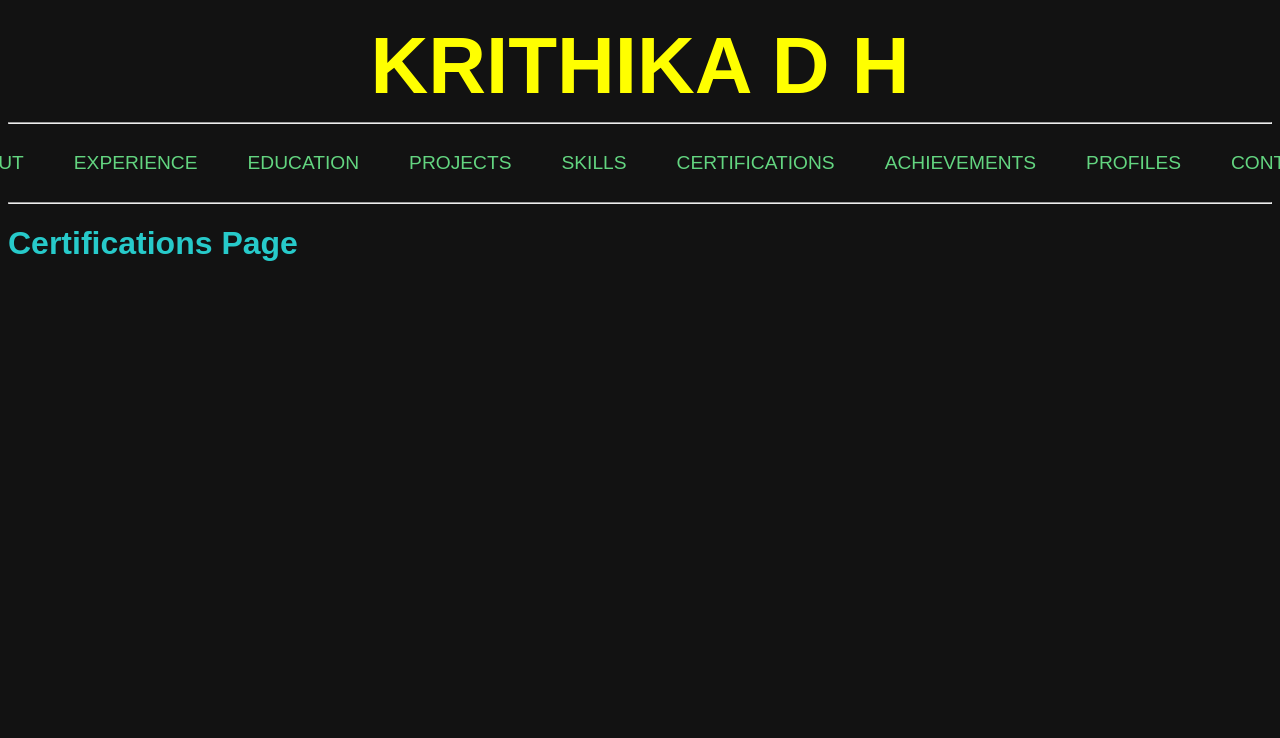
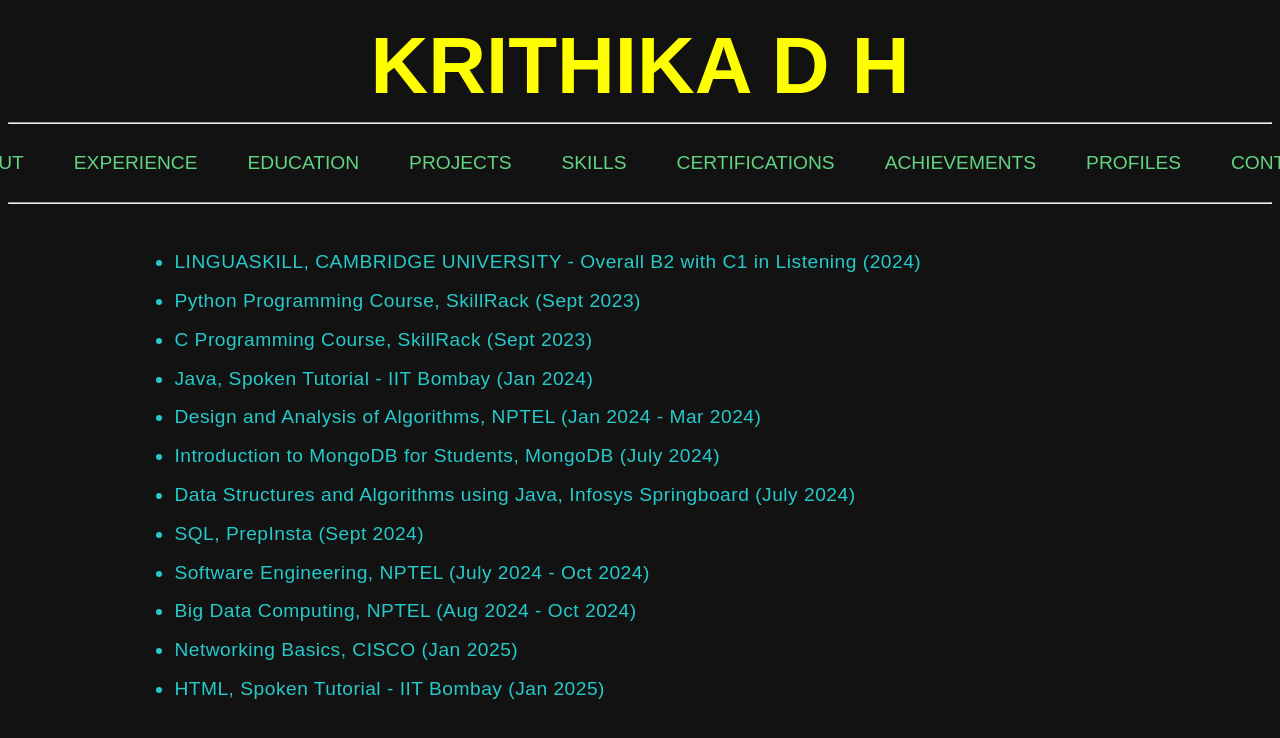
Before and after one commit to krithikadh/PORTFOLIO, a React (Vite) app in the folder portfolio/: page /certifications in a window 1280 px wide. Shown: the top 738 px of the page. Built offline with nearby package versions, Linux system fonts and the light colour scheme.

Commit message:
Certifications page completed

```diff
--- a/portfolio/src/components/FunctionalComponents/Certifications.jsx
+++ b/portfolio/src/components/FunctionalComponents/Certifications.jsx
@@ -1,9 +1,25 @@
 function Certifications(){
-    return(
-        <div>
-            <h1>Certifications Page</h1>
+    return (
+        <div className="about-container">
+          <p>
+            <ul>
+                <li>LINGUASKILL, CAMBRIDGE UNIVERSITY - Overall B2 with C1 in Listening (2024)</li>
+                <li>Python Programming Course, SkillRack (Sept 2023)</li>
+                <li>C Programming Course, SkillRack (Sept 2023)</li>
+                <li>Java, Spoken Tutorial - IIT Bombay (Jan 2024)</li>
+                <li>Design and Analysis of Algorithms, NPTEL (Jan 2024 - Mar 2024)</li>
+                <li>Introduction to MongoDB for Students, MongoDB (July 2024)</li>
+                <li>Data Structures and Algorithms using Java, Infosys Springboard (July 2024)</li>
+                <li>SQL, PrepInsta (Sept 2024)</li>
+                <li>Software Engineering, NPTEL (July 2024 - Oct 2024)</li>
+                <li>Big Data Computing, NPTEL (Aug 2024 - Oct 2024)</li>
+                <li>Networking Basics, CISCO (Jan 2025)</li>
+                <li>HTML, Spoken Tutorial - IIT Bombay (Jan 2025)</li>
+            </ul>
+          </p>
+
         </div>
-    )
+    );
 }
 
 export default Certifications
--- a/portfolio/src/components/FunctionalComponents/Skills.jsx
+++ b/portfolio/src/components/FunctionalComponents/Skills.jsx
@@ -31,6 +31,7 @@
               <li>Git</li>
               <li>GitHub</li>
               <li>Figma</li>
+              <li>Canva</li>
               <li>Power BI</li>
               <li>Vercel</li>
             </slist>
```
